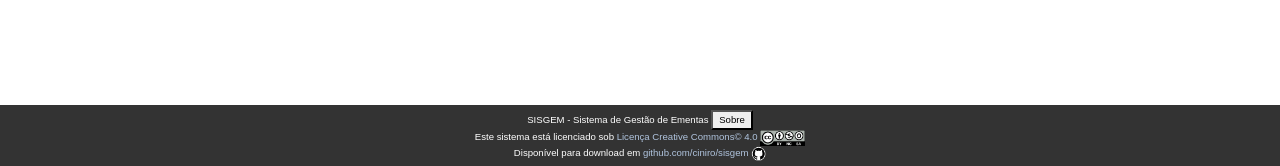
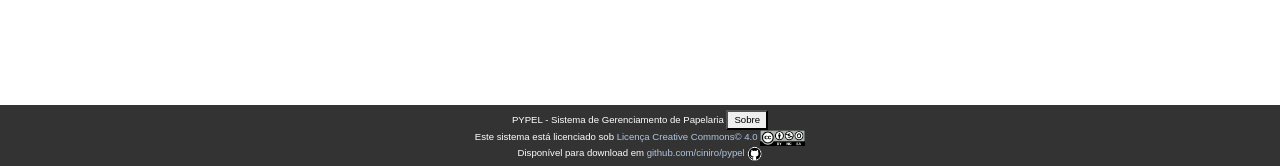
Before and after one commit to ciniro/pypel, a Django app: page /core/main in a window 1280 px wide. Shown: the part 634-800 px from the top of the page. Run offline with Django 4.2, Linux system fonts and the light colour scheme; the visitor is signed in with stand-in values (Sample User, id 1); some libraries are stand-ins or nearby versions.

Commit message:
correcao no sobre

```diff
--- a/core/templates/master.html
+++ b/core/templates/master.html
@@ -64,25 +64,26 @@
             <div class="modal-dialog" role="document">
                 <div class="modal-content">
                     <div class="modal-header">
-                        <h5 class="modal-title" id="jnlSobreRotulo">Sobre o SISGEM</h5>
+                        <h5 class="modal-title" id="jnlSobreRotulo">Sobre o PYPEL</h5>
                         <button type="button" class="close" data-dismiss="modal" aria-label="Close">
                             <span aria-hidden="true">&times;</span>
                         </button>
                     </div>
                     <div class="modal-body text-justify">
                         <p>
-                            O SISGEM é um sistema de gestão de ementas que permite a criação, edição e visualização de ementas de disciplinas de cursos de graduação.
+                            O PYPEL é um sistema de gerenciamento de papelaria que permite a gestão do estoque de produtos
+                            fornecendo um sistema de entrada e uma tela de venda que permite dar saída nos itens cadastrados no estoque.
                         </p>
                         <p>
-                            O sistema foi desenvolvido pelo Prof. Dr. Ciniro Nametala (<a href="http://lattes.cnpq.br/3258604768114823">lattes</a>)
-                            com o apoio do Prof. Ms. Samuel Pereira Dias (<a href="http://lattes.cnpq.br/0382200351165446">lattes</a>), ambos servidores do Instituto Federal de Minas Gerais - <i>Campus</i> Bambuí, e está licenciado sob
+                            O sistema é utilizado pelo Prof. Dr. Ciniro Nametala (<a href="http://lattes.cnpq.br/3258604768114823">lattes</a>)
+                            com o apoio das turmas da disciplina de Programação WEB do curso de Bacharelado em Engenharia de Computação do Instituto Federal de Minas Gerais - <i>Campus</i> Bambuí, e está licenciado sob
                             <a href="https://creativecommons.org/licenses/by/4.0/" target="_blank" rel="noopener noreferrer">
                                 Licença Creative Commons&copy; 4.0
                             </a>
                             <img src="{% static 'img/creativecommons.png' %}" width="45px" alt="Creative Commons">.
                         </p>
                         <p>
-                            O SISGEM foi desenvolvido em <a href="https://www.python.org/" target="_blank" rel="noopener noreferrer">
+                            O PYPEL foi desenvolvido em <a href="https://www.python.org/" target="_blank" rel="noopener noreferrer">
                                 Python
                             </a> <img src="{% static 'img/python.png' %}" width="15px" alt="Python">,
                             <a href="https://www.djangoproject.com/" target="_blank" rel="noopener noreferrer">Django</a>
@@ -90,8 +91,8 @@
                             <a href="https://www.postgresql.org/" target="_blank" rel="noopener noreferrer">PostgreSQL</a>
                             <img src="{% static 'img/postgresql.png' %}" width="15px" alt="PostgreSQL">.
                             O código fonte, juntamente com as instruções de instalação, estão disponíveis para <i>download</i> em
-                            <a href="https://github.com/ciniro/sisgem" target="_blank" rel="noopener noreferrer">
-                                github.com/ciniro/sisgem
+                            <a href="https://github.com/ciniro/pypel" target="_blank" rel="noopener noreferrer">
+                                github.com/ciniro/pypel
                             </a>
                             <img src="{% static 'img/github.png' %}" width="15px" alt="GitHub">. Você pode contribuir com o projeto, reportando erros, sugerindo melhorias ou mesmo implementando novas funcionalidades você mesmo. Por favor, use o GitHub para isso.
                         </p>
@@ -102,15 +103,15 @@
 
         <footer id="rodape">
             <div class="footer-text text-align-center">
-                SISGEM - Sistema de Gestão de Ementas <button id="btnSobre">Sobre</button><br>
+                PYPEL - Sistema de Gerenciamento de Papelaria <button id="btnSobre">Sobre</button><br>
                 Este sistema está licenciado sob
                 <a href="https://creativecommons.org/licenses/by/4.0/" target="_blank" rel="noopener noreferrer" style="color: #B0C4DE;">
                     Licença Creative Commons&copy; 4.0
                 </a>
                 <img src="{% static 'img/creativecommons.png' %}" width="45px" alt="Creative Commons"> <br>
                 Disponível para download em
-                <a href="https://github.com/ciniro/sisgem" target="_blank" rel="noopener noreferrer" style="color: #B0C4DE;">
-                    github.com/ciniro/sisgem
+                <a href="https://github.com/ciniro/pypel" target="_blank" rel="noopener noreferrer" style="color: #B0C4DE;">
+                    github.com/ciniro/pypel
                 </a>
                 <img src="{% static 'img/github.png' %}" width="15px" alt="GitHub">
             </div>
```
